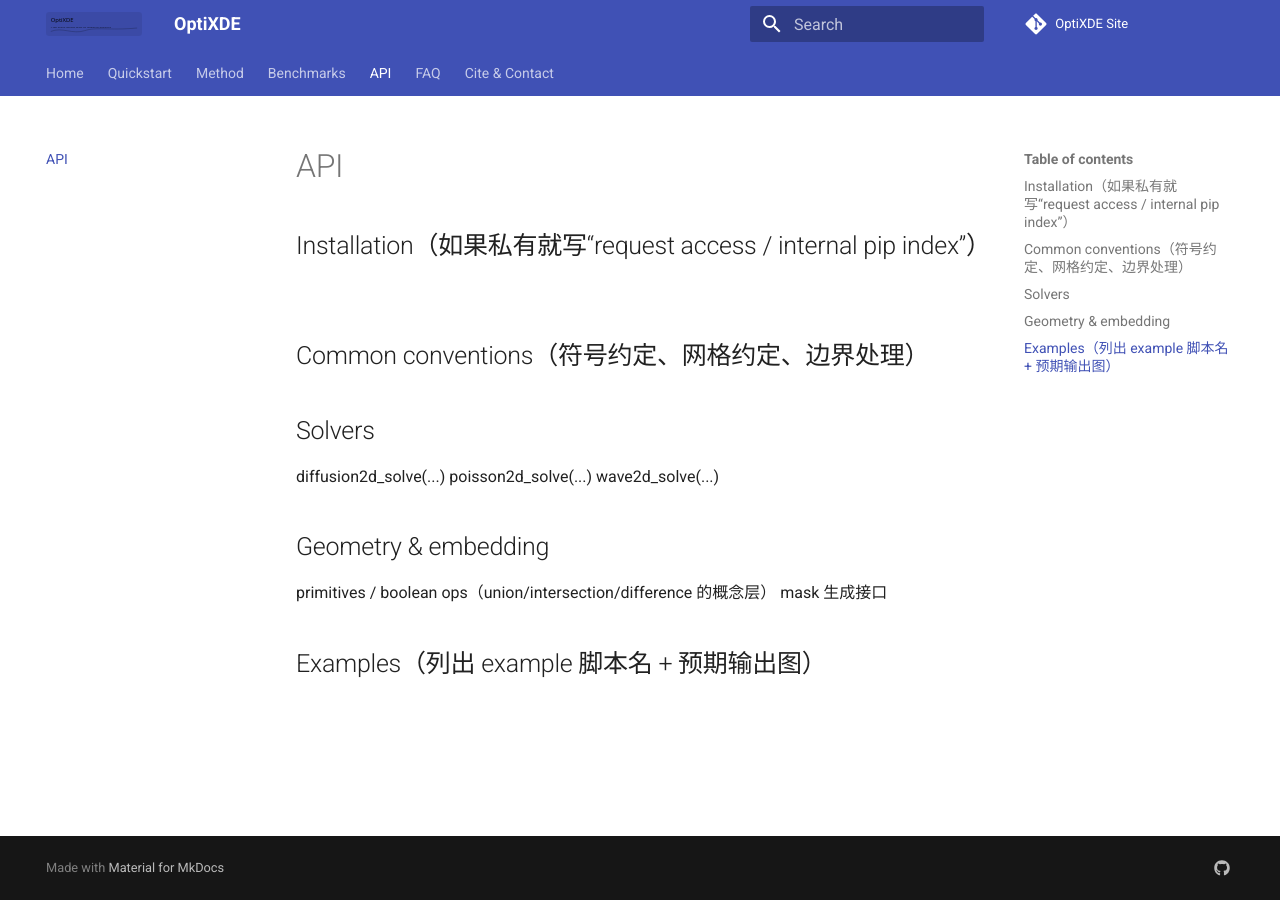
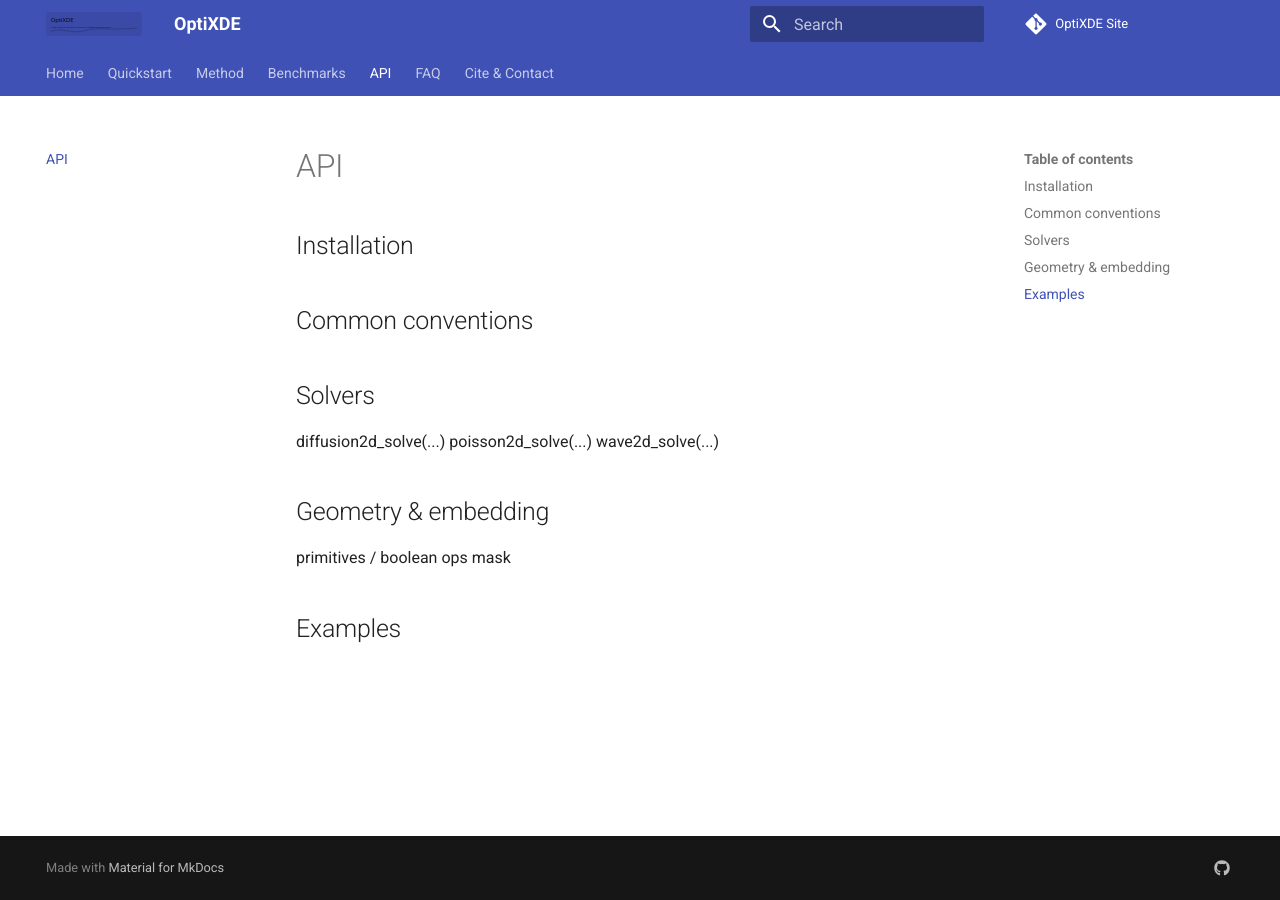
Before and after one commit to yangyLab/optixde-site, an MkDocs documentation site: the page built from docs/api.md, in a window 1280 px wide. Built offline with MkDocs 1.6.1 and Material for MkDocs 9.7.7, drawn with Linux system fonts in a browser that asks for light colours; comment, search, counter and statistics services are not loaded.

```diff
--- a/docs/api.md
+++ b/docs/api.md
@@ -1,10 +1,10 @@
-## Installation（如果私有就写“request access / internal pip index”）
-## Common conventions（符号约定、网格约定、边界处理）
+## Installation
+## Common conventions
 ## Solvers
 diffusion2d_solve(...)
 poisson2d_solve(...)
 wave2d_solve(...)
 ## Geometry & embedding
-primitives / boolean ops（union/intersection/difference 的概念层）
-mask 生成接口
-## Examples（列出 example 脚本名 + 预期输出图）
+primitives / boolean ops
+mask
+## Examples
```
